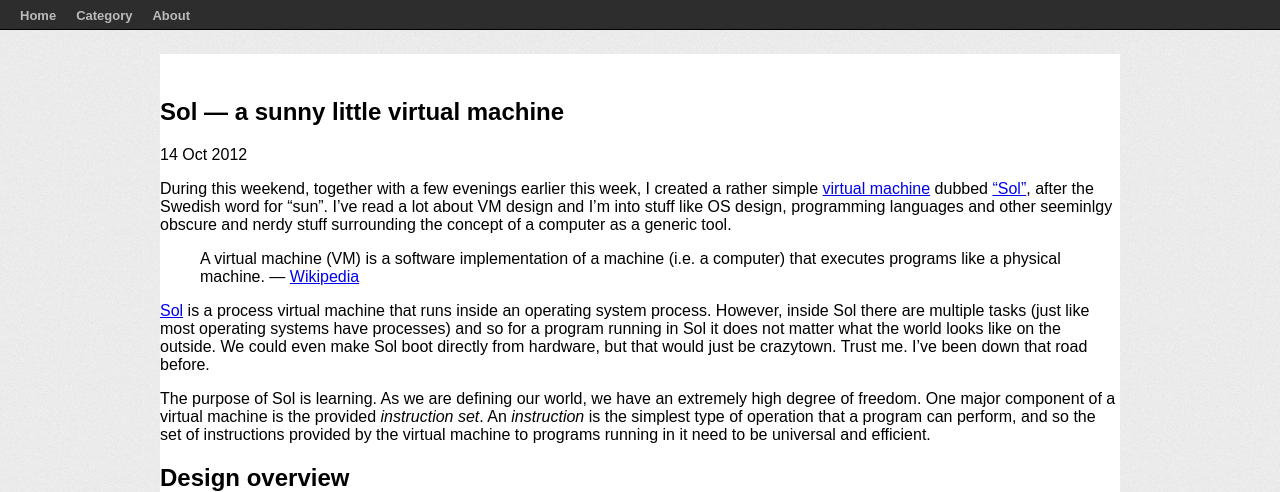
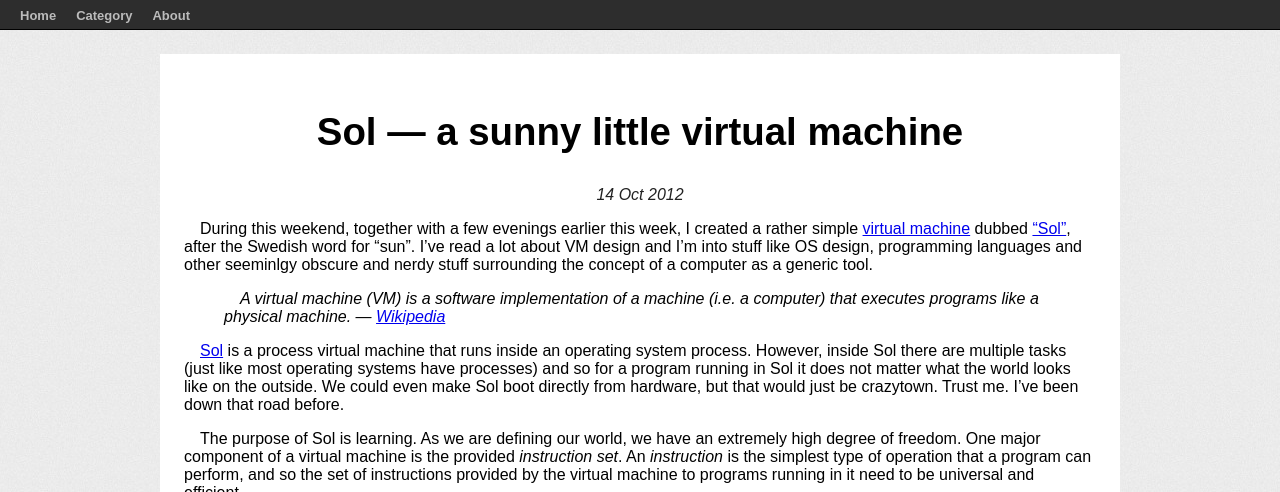
Before and after one commit to Y0nder/y0nder.github.io, a Jekyll site: the page built from _posts/2012-10-14-sol-a-sunny-little-virtual-machine.md, in a window 1280 px wide. Shown: the top 492 px of the page. Built offline with Jekyll 4.4.1, drawn with Linux system fonts in a browser that asks for light colours; grey boxes are pictures that could not be loaded.

Commit message:
almost done

```diff
--- a/_layouts/post.html
+++ b/_layouts/post.html
@@ -2,7 +2,7 @@
 layout: default
 ---
 <article>
-<h1>{{ page.title }}</h1>
-<p class="meta">{{ page.date | date_to_string }}</p>
+<h1 class="title">{{ page.title }}</h1>
+<p class="date">{{ page.date | date_to_string }}</p>
 {{ content }}
 </article>
--- a/css/style.css
+++ b/css/style.css
@@ -1,11 +1,7 @@
 body {
     margin: 0;
-    font-family: arial,sans-serif;
+    font-family: arial, "Microsoft Yahei", sans-serif;
     background: url('/res/bg.jpg');
-}
-
-img {
-    width: 100%;
 }
 
 nav {
@@ -143,15 +139,16 @@ main {
 
 #category .category_name {
     clear: both;
-    background: #2d2d2d;
-    font-size: 13px;
-    line-height: 28px;
-    font-weight: bold;
-    color: #fff;
-    text-decoration: none;
-    padding: 1px 24px;
+    font-size: large;
+    font-style: italic;
+    color: #444;
     float: left;
-    margin-left: -15px;
+    border-left: 3px solid #2d2d2d;
+    padding-left: 10px;
+}
+
+#category ul + .category_name {
+    margin-top: 24px;
 }
 
 #category ul li a {
@@ -179,6 +176,39 @@ main {
     margin: 12px 24px;
 }
 
+article {
+    padding: 0 24px;
+}
+
+article .title {
+    font-size: 240%;
+    text-align: center;
+}
+
+article .date {
+    font-style: italic;
+    color: #222;
+    text-align: center;
+    text-indent: 0;
+}
+
+article p {
+    text-indent: 1em;
+}
+
+article blockquote {
+    font-style: italic;
+}
+
+article img {
+    max-width: 100%;
+}
+
+article pre {
+    margin: 0;
+    padding: 10px;
+}
+
 footer {
     text-align: center;
     font-size: small;
```
Also changed, not shown: _posts/2013-05-31-第一篇-Jekyll-日志.md (added, +12 -0 lines).
